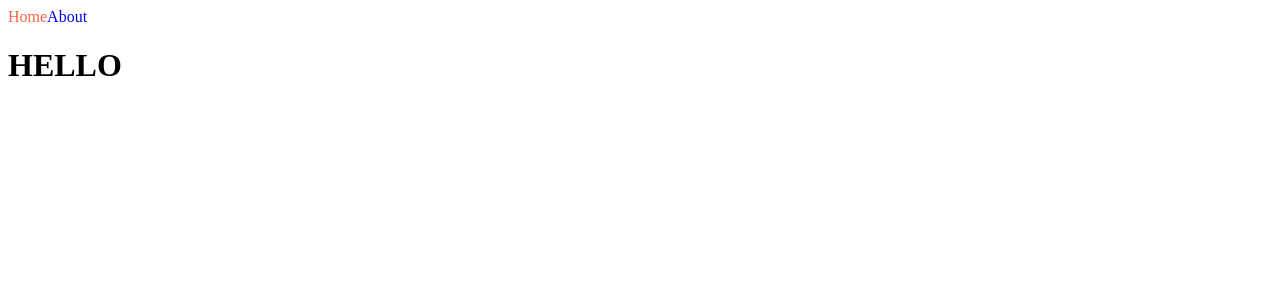
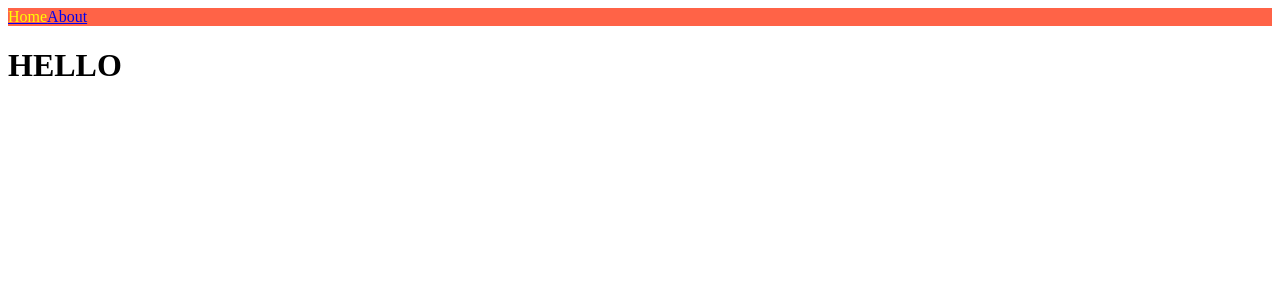
Before and after one commit to dorothy7964/nextjs-intro, a Next.js app: page / in a window 1280 px wide. Shown: the top 300 px of the page. Built offline with nearby package versions, Linux system fonts and the light colour scheme.

Commit message:
#1.5 Styles JSX

```diff
--- a/components/NavBar.tsx
+++ b/components/NavBar.tsx
@@ -7,23 +7,30 @@ export default function NavBar() {
 
   return (
     <nav className={styles.nav}>
-      <Link
-        href="/"
-        className={`${styles.link} ${
-          router.pathname === "/" ? styles.active : ""
-        }`}
-      >
-        Home
+      <Link href="/">
+        <span className={router.pathname === "/" ? "active" : ""}>Home</span>
       </Link>
-      <Link
-        href="/about"
-        className={[
-          styles.link,
-          router.pathname === "/about" ? styles.active : ""
-        ].join(" ")}
-      >
-        About
+      <Link href="/about">
+        <span className={router.pathname === "/about" ? "active" : ""}>
+          About
+        </span>
       </Link>
+
+      <style jsx>{`
+        nav {
+          background-color: tomato;
+        }
+        .active {
+          color: yellow;
+        }
+      `}</style>
     </nav>
   );
 }
+
+/*
+  - styled jsx는 NextJS 고유의 방법
+  - <style>태그 (HTML 태그) 사용
+  - 컴포넌트마다 독릭접적으로 사용 가능
+  - 컴포넌트 내부 한정 범위이다.
+*/
```
